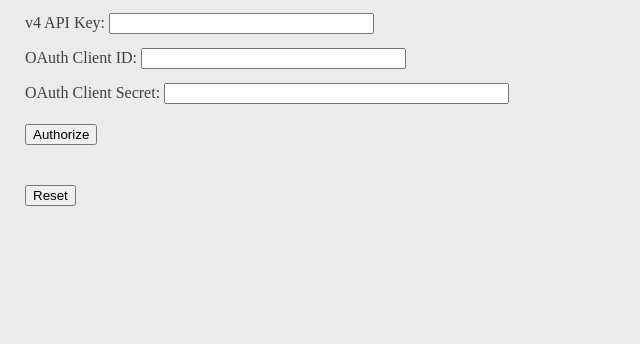
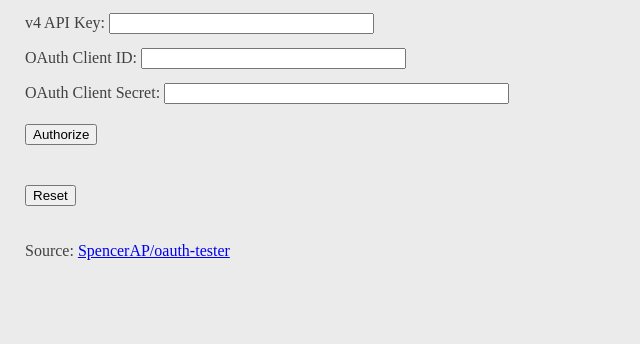
Before and after one commit to SpencerAP/oauth-tester, a PHP site: page / in a window 1280 px wide. Shown: the part 313-657 px from the top of the page, without its empty margins (0-640 px from the left). Run offline with PHP 8.4, Linux system fonts and the light colour scheme.

Commit message:
add link to source code

```diff
--- a/index.php
+++ b/index.php
@@ -170,8 +170,7 @@ dd {
 </dl>
 <?php endif; ?>
 
-
-</div>
+<p>Source: <a href="https://github.com/SpencerAP/oauth-tester">SpencerAP/oauth-tester</a></p>
 
 </body>
 </html>
```
